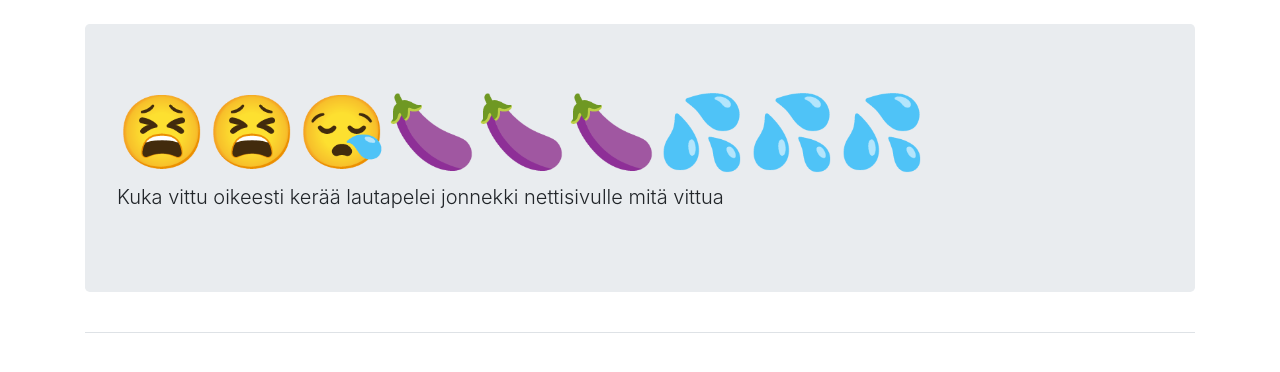
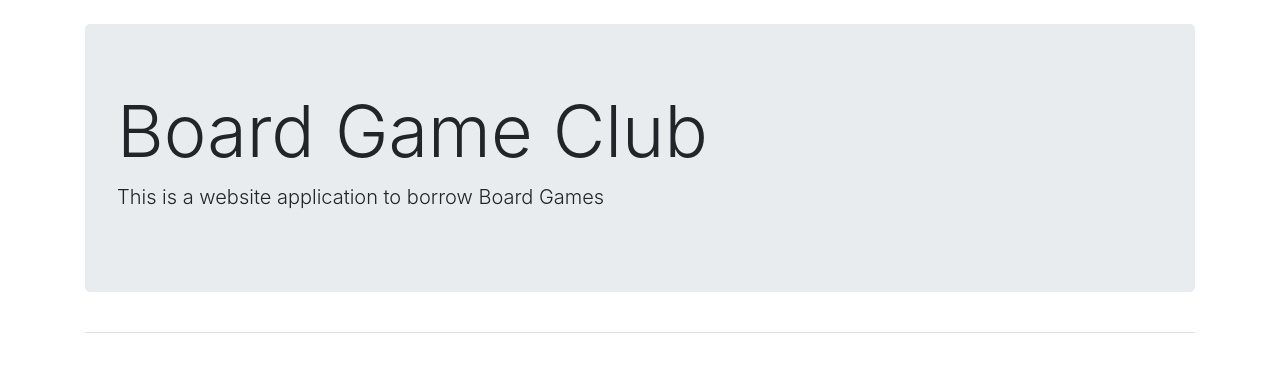
Before and after one commit to sansalm/AppProg, a Django app: page / in a window 1280 px wide. Shown: the part 58-430 px from the top of the page. Run offline with Django 3.2, Linux system fonts and the light colour scheme; some libraries are stand-ins or nearby versions.

Commit message:
Modified index page

```diff
--- a/bgc_app/templates/bgc_app/index.html
+++ b/bgc_app/templates/bgc_app/index.html
@@ -2,9 +2,9 @@
 
 {% block page_header %}
 <div class="jumbotron">
-    <h1 class="display-3">😫😫😪🍆🍆🍆💦💦💦</h1>
+    <h1 class="display-3">Board Game Club</h1>
 
-    <p class="lead">Kuka vittu oikeesti kerää lautapelei jonnekki nettisivulle mitä vittua</p>
+    <p class="lead">This is a website application to borrow Board Games</p>
 
 </div>
 {% endblock page_header %}
```
